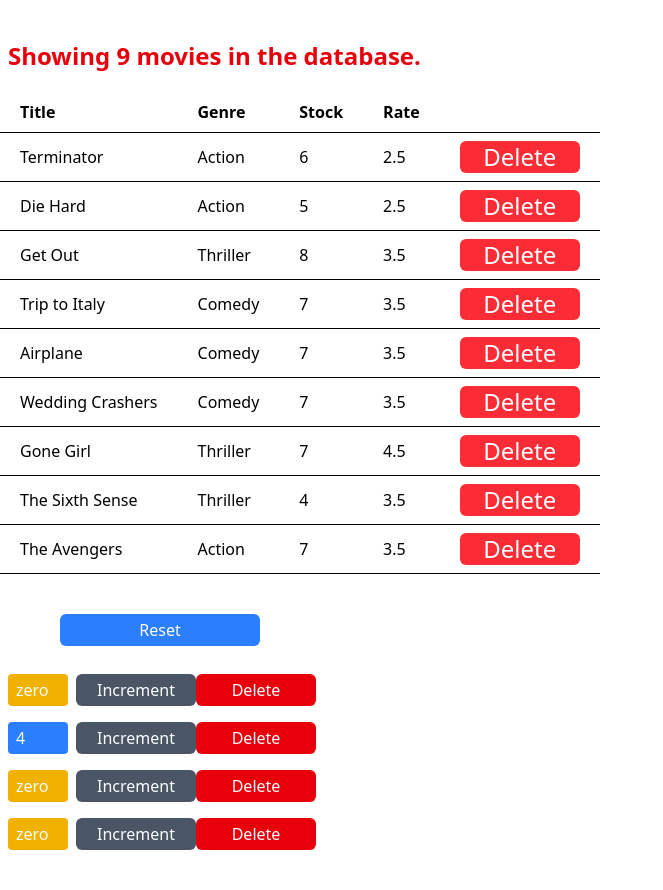
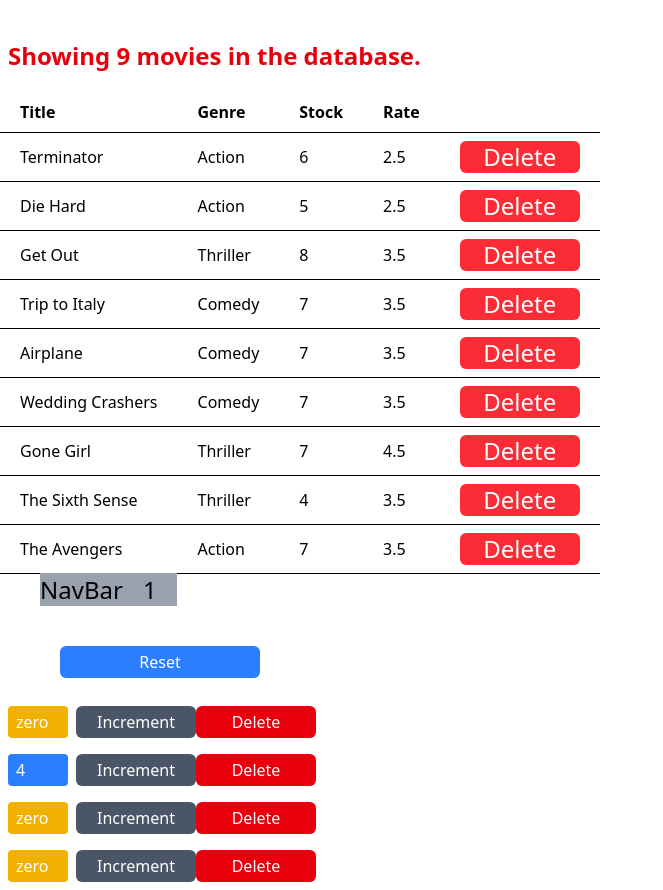
Before and after one commit to Gurmuked/React_practice, a React (Vite) app in the folder react-mosh/: page / in a window 1280 px wide. Shown: the whole page, without its empty margins (0-663 px from the left). Before the commit the page ends 858 px from the top, so only its background shows below. Built offline with nearby package versions, Linux system fonts and the light colour scheme.

Commit message:
part-8 this is event bubling from children to parent

```diff
--- a/react-mosh/src/App.jsx
+++ b/react-mosh/src/App.jsx
@@ -1,16 +1,52 @@
-import React from 'react';
+import React, {Component} from 'react';
 import Counters from './components/counters';
 import Movies from './components/Movies';
+import NavBar from './components/navbar';
 
-function App() {
+class App extends Component {
 
+  state = {
+    counters:[
+      {id:1, value:0},
+      {id:2, value:4},
+      {id:3, value:0},
+      {id:4, value:0},
+    ]
+  } ;
+
+  handleIncrement = counter => {
+    const counters = [...this.state.counters];
+    const index = counters.indexOf(counter);
+    //counters[index] = {...counter};
+    counters[index].value++;
+    this.setState({counters});
+  }
+
+  handleDelete =(counterId)=>{
+    const counters = this.state.counters.filter(c => c.id !== counterId);
+    this.setState({counters});
+  }
+  handleReset =()=>{
+    const counters = this.state.counters.map(c =>{
+      c.value= 0;
+      return c;
+    });
+    this.setState({counters});
+  }
+render(){
   return (
-    <div>
+    <React.Fragment>
       <Movies />
-      <Counters />
+      <NavBar totalCountres={this.state.counters.filter(c => c.value>0).length}/>
+      <Counters
+      counters={this.state.counters}
+      onReset={this.handleReset}
+      onIncrement={this.handleIncrement}
+      onDelete={this.handleDelete}
+      />
 
-    </div>
+    </React.Fragment>
   )
 }
-
+}
 export default App
--- a/react-mosh/src/components/counter.jsx
+++ b/react-mosh/src/components/counter.jsx
@@ -21,7 +21,7 @@
                className="w-30 h-8 bg-gray-600 text-white rounded-md">
                Increment
           </button>
-          <button onClick={() => this.props.onDelete(this.props.id)}
+          <button onClick={() => this.props.onDelete(this.props.conuter.id)}
                className="w-30 h-8 bg-red-600 text-white rounded-md">
                Delete
           </button>
--- a/react-mosh/src/components/counters.jsx
+++ b/react-mosh/src/components/counters.jsx
@@ -3,46 +3,20 @@
 
 
 class Counters extends Component {
-  state = {
-    counters:[
-      {id:1, value:0},
-      {id:2, value:4},
-      {id:3, value:0},
-      {id:4, value:0},
-    ]
-  } ;
-  handleIncrement = counter => {
-    const counters = [...this.state.counters];
-    const index = counters.indexOf(counter);
-    //counters[index] = {...counter};
-    counters[index].value++;
-    this.setState({counters});
-  }
 
-  handleDelete =(counterId)=>{
-    const counters = this.state.counters.filter(c => c.id !== counterId);
-    this.setState({counters});
-  }
-  handleReset =()=>{
-    const counters = this.state.counters.map(c =>{
-      c.value= 0;
-      return c;
-    });
-    this.setState({counters});
-  }
 
   render() {
     return (
       <div>
-              <button onClick={() =>  this.handleReset()}
-               className="w-50 h-8 bg-blue-500 text-white rounded-md ml-15 mt-10 mb-5">
-               Reset
-             </button>
-        {this.state.counters.map(counter =>(
+          <button onClick={this.props.onReset}
+            className="w-50 h-8 bg-blue-500 text-white rounded-md ml-15 mt-10 mb-5">
+            Reset
+          </button>
+        {this.props.counters.map(counter =>(
           <Counter
             key={counter.id}
-            onIncrement={() => this.handleIncrement(counter)}
-            onDelete={() =>this.handleDelete(counter.id)}
+            onIncrement={this.props.onIncrement}
+            onDelete={this.props.onDelete}
             counter={counter} />
           ))}
       </div>
--- /dev/null
+++ b/react-mosh/src/components/navbar.jsx
@@ -0,0 +1,16 @@
+import React, { Component } from 'react';
+class NavBar  extends Component {
+  render() {
+    return (<div>
+      <na className=''>
+        <a herf="#"
+        className='w-30 h-10 ml-10 mt-10 bg-gray-400 text-black text-2xl'>
+        NavBar{""}
+        <span className='mx-5  bg-gray-400 text-2xl text-black'>{this.props.totalCountres}</span>
+       </a>
+      </na>
+    </div>);
+  }
+}
+
+export default NavBar;
```
